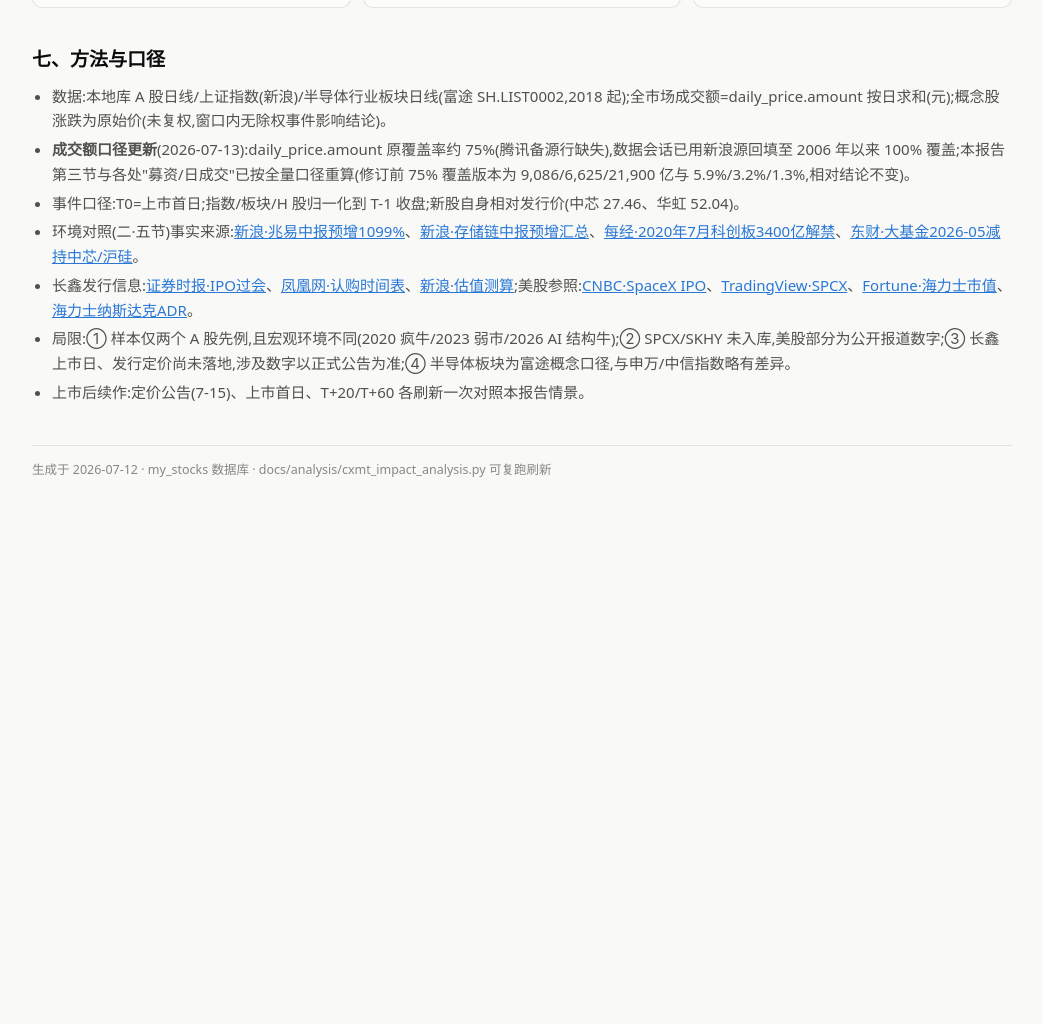
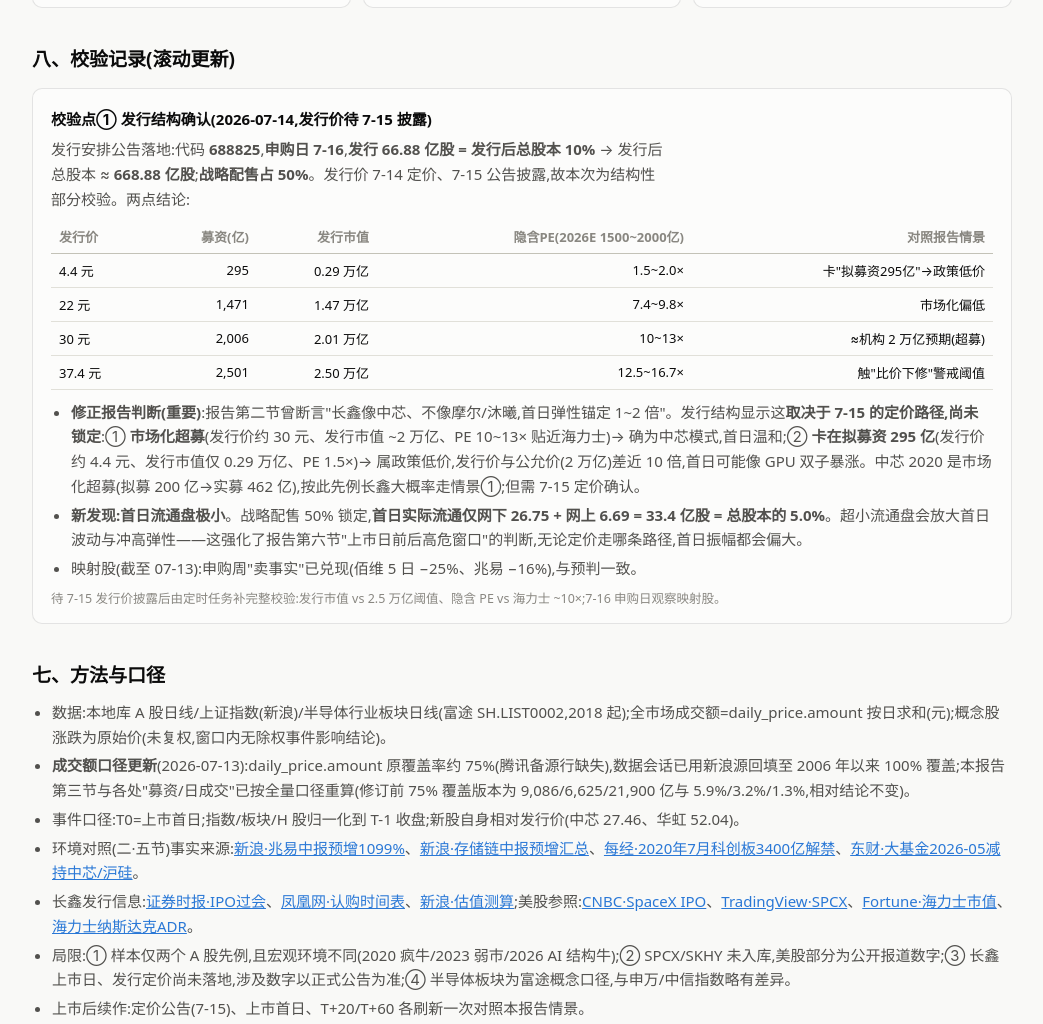
Before and after one commit to Julia-Lex/my_stocks, a plain HTML site: page docs/analysis/2026-07-12-cxmt-impact.html in a window 1280 px wide. Shown: the part 4017-5041 px from the top of the page, without its empty margins (118-1161 px from the left). Before the commit the page ends 4561 px from the top, so only its background shows below. Drawn offline with Linux system fonts and the light colour scheme.

Commit message:
docs: 长鑫校验点①(发行结构确认)——688825/申购7-16/发行66.88亿股10%/战配50%;修正中芯vsGPU双子判断,新发现首日流通仅5%
Co-Authored-By: Claude Fable 5 <noreply@anthropic.com>

```diff
--- a/docs/analysis/2026-07-12-cxmt-impact.html
+++ b/docs/analysis/2026-07-12-cxmt-impact.html
@@ -173,6 +173,27 @@ a{color:var(--blue)}
 </section>
 
 <section>
+  <h2>八、校验记录(滚动更新)</h2>
+  <div class="card">
+    <h3 style="margin:0 0 6px">校验点① 发行结构确认(2026-07-14,发行价待 7-15 披露)</h3>
+    <p class="sub">发行安排公告落地:代码 <b>688825</b>,<b>申购日 7-16</b>,<b>发行 66.88 亿股 = 发行后总股本 10%</b> → 发行后总股本 ≈ <b>668.88 亿股</b>;<b>战略配售占 50%</b>。发行价 7-14 定价、7-15 公告披露,故本次为结构性部分校验。两点结论:</p>
+    <div class="tablewrap"><table>
+      <tr><th>发行价</th><th>募资(亿)</th><th>发行市值</th><th>隐含PE(2026E 1500~2000亿)</th><th>对照报告情景</th></tr>
+      <tr><td>4.4 元</td><td>295</td><td>0.29 万亿</td><td>1.5~2.0×</td><td>卡"拟募资295亿"→政策低价</td></tr>
+      <tr><td>22 元</td><td>1,471</td><td>1.47 万亿</td><td>7.4~9.8×</td><td>市场化偏低</td></tr>
+      <tr class="hl"><td>30 元</td><td>2,006</td><td>2.01 万亿</td><td>10~13×</td><td>≈机构 2 万亿预期(超募)</td></tr>
+      <tr><td>37.4 元</td><td>2,501</td><td>2.50 万亿</td><td>12.5~16.7×</td><td>触"比价下修"警戒阈值</td></tr>
+    </table></div>
+    <ul style="margin-top:10px">
+      <li><b>修正报告判断(重要)</b>:报告第二节曾断言"长鑫像中芯、不像摩尔/沐曦,首日弹性锚定 1~2 倍"。发行结构显示这<b>取决于 7-15 的定价路径,尚未锁定</b>:① <b>市场化超募</b>(发行价约 30 元、发行市值 ~2 万亿、PE 10~13× 贴近海力士)→ 确为中芯模式,首日温和;② <b>卡在拟募资 295 亿</b>(发行价约 4.4 元、发行市值仅 0.29 万亿、PE 1.5×)→ 属政策低价,发行价与公允价(2 万亿)差近 10 倍,首日可能像 GPU 双子暴涨。中芯 2020 是市场化超募(拟募 200 亿→实募 462 亿),按此先例长鑫大概率走情景①;但需 7-15 定价确认。</li>
+      <li><b>新发现:首日流通盘极小</b>。战略配售 50% 锁定,<b>首日实际流通仅网下 26.75 + 网上 6.69 = 33.4 亿股 = 总股本的 5.0%</b>。超小流通盘会放大首日波动与冲高弹性——这强化了报告第六节"上市日前后高危窗口"的判断,无论定价走哪条路径,首日振幅都会偏大。</li>
+      <li>映射股(截至 07-13):申购周"卖事实"已兑现(佰维 5 日 −25%、兆易 −16%),与预判一致。</li>
+    </ul>
+    <div class="note">待 7-15 发行价披露后由定时任务补完整校验:发行市值 vs 2.5 万亿阈值、隐含 PE vs 海力士 ~10×;7-16 申购日观察映射股。</div>
+  </div>
+</section>
+
+<section>
   <h2>七、方法与口径</h2>
   <ul>
     <li>数据:本地库 A 股日线/上证指数(新浪)/半导体行业板块日线(富途 SH.LIST0002,2018 起);全市场成交额=daily_price.amount 按日求和(元);概念股涨跌为原始价(未复权,窗口内无除权事件影响结论)。</li>
```
Also changed, not shown: 1 other file.
